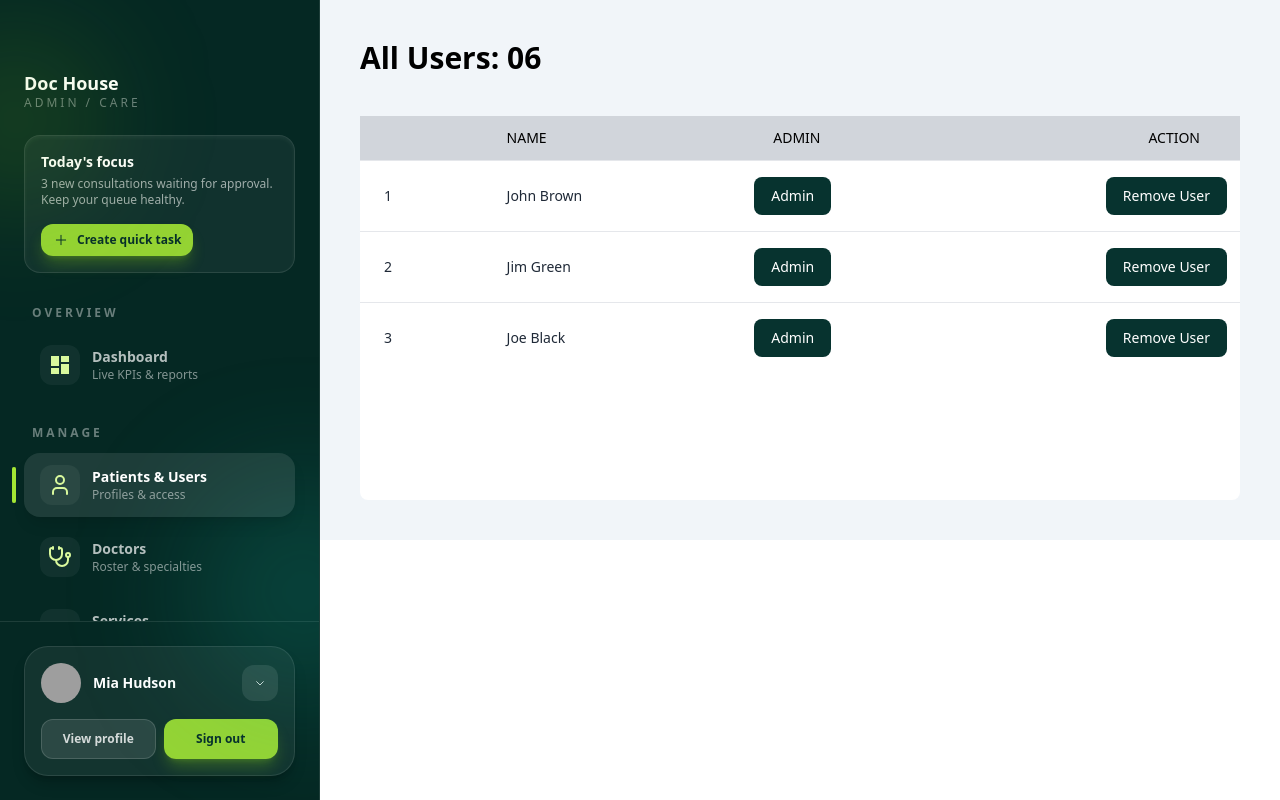
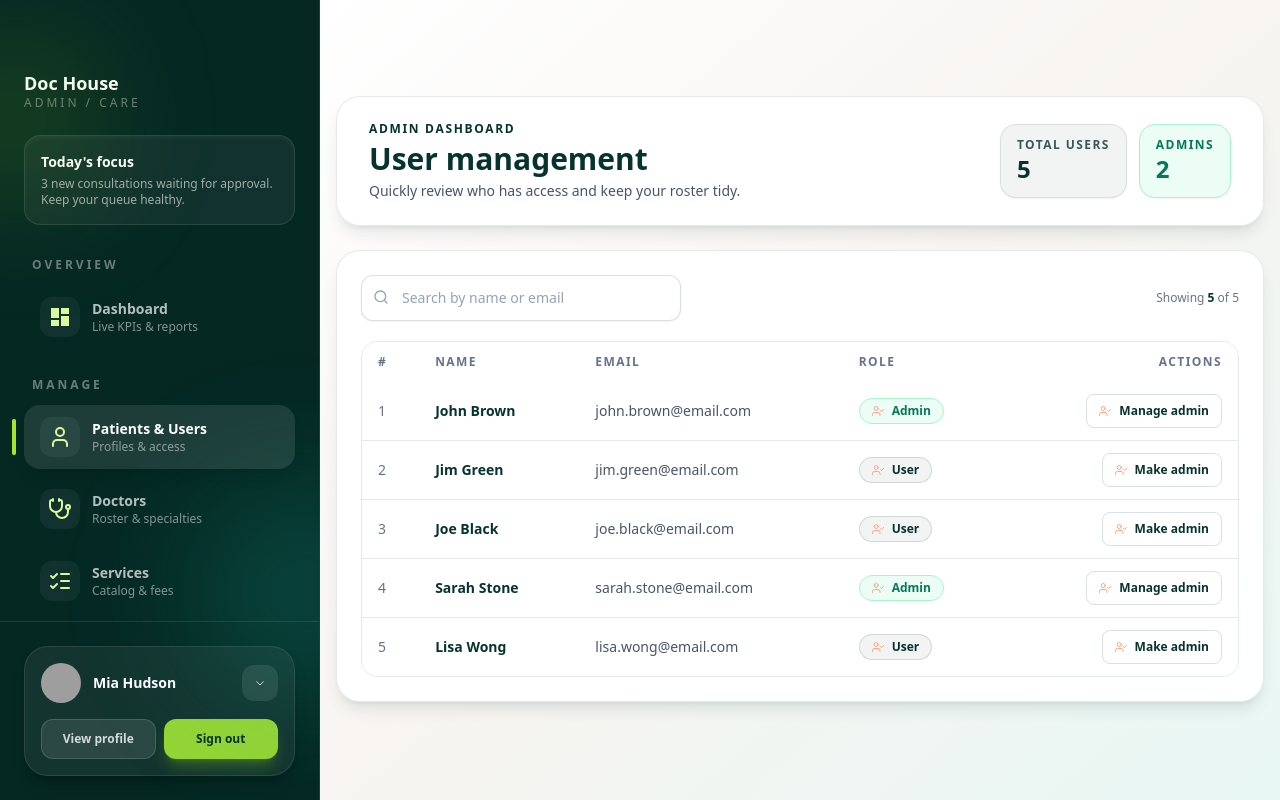
Before and after one commit to gmshimon/Doc_house_building, a React (Vite) app in the folder Frontend/: page /dashboard/admin-user in a window 1280 px wide. Built offline with nearby package versions, Linux system fonts and the light colour scheme; grey boxes are pictures that could not be loaded.

Commit message:
adjust the desing

```diff
--- a/Frontend/src/Component/Navbar/DashboardNavbar.jsx
+++ b/Frontend/src/Component/Navbar/DashboardNavbar.jsx
@@ -108,7 +108,7 @@ const DashboardNavbar = () => {
           <p className='mt-1 text-xs text-white/60'>
             3 new consultations waiting for approval. Keep your queue healthy.
           </p>
-          <button
+          {/* <button
             type='button'
             className='mt-4 inline-flex items-center gap-2 rounded-xl bg-lime-400/90 px-3 py-2 text-xs font-semibold text-[#062E2A] shadow-lg shadow-lime-500/30 transition hover:bg-lime-400 focus-visible:outline-none focus-visible:ring-2 focus-visible:ring-lime-500/70'
           >
@@ -126,7 +126,7 @@ const DashboardNavbar = () => {
               <path d='M5 12h14' />
             </svg>
             Create quick task
-          </button>
+          </button> */}
         </div>
 
         <div className='mt-8 space-y-7'>
--- a/Frontend/src/Page/AdminServices/AdminServices.jsx
+++ b/Frontend/src/Page/AdminServices/AdminServices.jsx
@@ -36,7 +36,7 @@ const MetricCard = ({ icon, label, value, helper }) => (
 )
 
 const AdminServices = () => {
-  const { doctors,getDoctorsLoading } = useSelector(state => state.doctors)
+  const { doctors,getDoctorsLoading } = useSelector(state => state.doctor)
   const {
     services,
     getServicesLoading,
--- a/Frontend/src/Page/AdminUserDashboard/AdminUserDashboard.jsx
+++ b/Frontend/src/Page/AdminUserDashboard/AdminUserDashboard.jsx
@@ -1,118 +1,130 @@
-import React from 'react'
+import React, { useMemo, useState } from 'react'
+import { FiSearch, FiUserCheck } from 'react-icons/fi'
+
+const mockUsers = [
+  { id: 1, name: 'John Brown', email: 'john.brown@email.com', role: 'ADMIN' },
+  { id: 2, name: 'Jim Green', email: 'jim.green@email.com', role: 'USER' },
+  { id: 3, name: 'Joe Black', email: 'joe.black@email.com', role: 'USER' },
+  { id: 4, name: 'Sarah Stone', email: 'sarah.stone@email.com', role: 'ADMIN' },
+  { id: 5, name: 'Lisa Wong', email: 'lisa.wong@email.com', role: 'USER' }
+]
 
 const AdminUserDashboard = () => {
+  const [search, setSearch] = useState('')
+
+  const totals = useMemo(
+    () => ({
+      users: mockUsers.length,
+      admins: mockUsers.filter(user => user.role === 'ADMIN').length
+    }),
+    []
+  )
+
+  const filteredUsers = useMemo(() => {
+    const term = search.trim().toLowerCase()
+    if (!term) return mockUsers
+    return mockUsers.filter(
+      user =>
+        user.name.toLowerCase().includes(term) || user.email.toLowerCase().includes(term)
+    )
+  }, [search])
+
   return (
-    <section className='p-10'>
-      <h1 className='text-3xl font-semibold'>All Users: 06</h1>
-      <div className='flex flex-col bg-white h-96 rounded-lg mt-10'>
-        <div className='-m-1.5 overflow-x-auto'>
-          <div className='p-1.5 min-w-full inline-block align-middle'>
-            <div className='overflow-hidden'>
-              <table className='min-w-full divide-y divide-gray-200 dark:divide-neutral-700'>
-                <thead className='bg-gray-300 rounded-lg px-5'>
-                  <tr>
-                    <th></th>
-                    <th
-                      scope='col'
-                      className='px-6 py-3 text-start text-sm font-medium text-black uppercase dark:text-neutral-500'
-                    >
-                      Name
-                    </th>
-                    <th
-                      scope='col'
-                      className='px-5 py-3 text-start text-sm font-medium text-black uppercase dark:text-neutral-500'
-                    >
-                      Admin
-                    </th>
-                    <th
-                      scope='col'
-                      className='pr-10 py-3 text-end text-sm font-medium text-black uppercase dark:text-neutral-500'
-                    >
-                      Action
-                    </th>
-                  </tr>
-                </thead>
-                <tbody className='divide-y divide-gray-200 dark:divide-neutral-700'>
-                  <tr>
-                    <td className='px-6 py-4 whitespace-nowrap text-sm font-medium text-gray-800 dark:text-neutral-200'>
-                      1
+    <section className='min-h-screen bg-gradient-to-br from-white via-[#f7f4f1] to-[#e8f7f4] pb-12 pt-24'>
+      <div className='mx-auto max-w-7xl space-y-6 px-4'>
+        <header className='flex flex-col gap-4 rounded-3xl border border-[#07332F]/10 bg-white/95 px-5 py-6 shadow-lg shadow-[#07332F]/10 backdrop-blur md:flex-row md:items-center md:justify-between md:px-8'>
+          <div className='space-y-1'>
+            <p className='text-xs font-semibold uppercase tracking-[0.14em] text-[#07332F]'>
+              Admin dashboard
+            </p>
+            <h1 className='text-3xl font-semibold text-[#07332F]'>User management</h1>
+            <p className='text-sm text-slate-600'>
+              Quickly review who has access and keep your roster tidy.
+            </p>
+          </div>
+          <div className='flex flex-wrap gap-3 text-sm'>
+            <div className='rounded-2xl border border-[#07332F]/10 bg-[#07332F]/5 px-4 py-3 shadow-sm'>
+              <p className='text-xs font-semibold uppercase tracking-[0.12em] text-[#07332F]/80'>
+                Total users
+              </p>
+              <p className='text-2xl font-semibold text-[#07332F]'>{totals.users}</p>
+            </div>
+            <div className='rounded-2xl border border-emerald-200 bg-emerald-50 px-4 py-3 shadow-sm'>
+              <p className='text-xs font-semibold uppercase tracking-[0.12em] text-emerald-700'>
+                Admins
+              </p>
+              <p className='text-2xl font-semibold text-emerald-700'>{totals.admins}</p>
+            </div>
+          </div>
+        </header>
+
+        <div className='rounded-3xl border border-[#07332F]/10 bg-white/95 p-5 shadow-lg shadow-[#07332F]/10 backdrop-blur md:p-6'>
+          <div className='flex flex-col gap-3 md:flex-row md:items-center md:justify-between'>
+            <div className='relative w-full md:w-80'>
+              <FiSearch className='pointer-events-none absolute left-3 top-3.5 text-slate-400' />
+              <input
+                type='text'
+                placeholder='Search by name or email'
+                value={search}
+                onChange={event => setSearch(event.target.value)}
+                className='w-full rounded-xl border border-[#07332F]/15 bg-white px-10 py-3 text-sm text-[#07332F] placeholder:text-slate-400 shadow-sm focus:border-[#F7A582] focus:ring-2 focus:ring-[#F7A582]/60 focus:outline-none'
+              />
+            </div>
+            <div className='text-xs text-slate-500'>
+              Showing <span className='font-semibold text-[#07332F]'>{filteredUsers.length}</span>{' '}
+              of {totals.users}
+            </div>
+          </div>
+
+          <div className='mt-5 overflow-hidden rounded-2xl border border-[#07332F]/10'>
+            <table className='min-w-full text-sm'>
+              <thead className='bg-white/80 text-left text-xs font-semibold uppercase tracking-[0.12em] text-slate-500'>
+                <tr>
+                  <th className='px-4 py-3'>#</th>
+                  <th className='px-4 py-3'>Name</th>
+                  <th className='px-4 py-3'>Email</th>
+                  <th className='px-4 py-3'>Role</th>
+                  <th className='px-4 py-3 text-right'>Actions</th>
+                </tr>
+              </thead>
+              <tbody className='divide-y divide-[#07332F]/10 bg-white/90'>
+                {filteredUsers.map((user, index) => (
+                  <tr key={user.id} className='transition hover:bg-[#07332F]/3'>
+                    <td className='px-4 py-3 text-slate-500'>{index + 1}</td>
+                    <td className='px-4 py-3 font-semibold text-[#07332F]'>{user.name}</td>
+                    <td className='px-4 py-3 text-slate-600'>{user.email}</td>
+                    <td className='px-4 py-3'>
+                      <span
+                        className={`inline-flex items-center gap-2 rounded-full border px-3 py-1 text-xs font-semibold ${
+                          user.role === 'ADMIN'
+                            ? 'border-emerald-200 bg-emerald-50 text-emerald-700'
+                            : 'border-[#07332F]/15 bg-[#07332F]/5 text-[#07332F]'
+                        }`}
+                      >
+                        <FiUserCheck className='text-[#F7A582]' />
+                        {user.role === 'ADMIN' ? 'Admin' : 'User'}
+                      </span>
                     </td>
-                    <td className='px-6 py-4 whitespace-nowrap text-sm font-medium text-gray-800 dark:text-neutral-200'>
-                      John Brown
-                    </td>
-
-                    <td className='py-4 whitespace-nowrap text-sm text-gray-800 dark:text-neutral-200'>
+                    <td className='px-4 py-3 text-right'>
                       <button
                         type='button'
-                        className='py-2 px-4 inline-flex items-center gap-x-2 text-sm font-medium rounded-lg border border-transparent bg-[#07332F] text-white hover:bg-[#07333F] focus:outline-hidden focus:bg-[#07332F] disabled:opacity-50 disabled:pointer-events-none'
+                        className='inline-flex items-center gap-2 rounded-lg border border-[#07332F]/15 px-3 py-2 text-xs font-semibold text-[#07332F] transition hover:border-[#07332F]/30 hover:bg-[#07332F]/5 focus:outline-none'
                       >
-                        Admin
-                      </button>
-                    </td>
-                    <td className=' py-4 whitespace-nowrap text-end text-sm font-medium'>
-                    <button
-                        type='button'
-                        className='py-2 mr-3 px-4 inline-flex items-center gap-x-2 text-sm font-medium rounded-lg border border-transparent bg-[#07332F] text-white hover:bg-[#07333F] focus:outline-hidden focus:bg-[#07332F] disabled:opacity-50 disabled:pointer-events-none'
-                      >
-                        Remove User
+                        <FiUserCheck className='text-[#F7A582]' />
+                        {user.role === 'ADMIN' ? 'Manage admin' : 'Make admin'}
                       </button>
                     </td>
                   </tr>
-
+                ))}
+                {!filteredUsers.length && (
                   <tr>
-                    <td className='px-6 py-4 whitespace-nowrap text-sm font-medium text-gray-800 dark:text-neutral-200'>
-                      2
-                    </td>
-                    <td className='px-6 py-4 whitespace-nowrap text-sm font-medium text-gray-800 dark:text-neutral-200'>
-                      Jim Green
-                    </td>
-
-                    <td className='py-4 whitespace-nowrap text-sm text-gray-800 dark:text-neutral-200'>
-                    <button
-                        type='button'
-                        className='py-2 px-4 inline-flex items-center gap-x-2 text-sm font-medium rounded-lg border border-transparent bg-[#07332F] text-white hover:bg-[#07333F] focus:outline-hidden focus:bg-[#07332F] disabled:opacity-50 disabled:pointer-events-none'
-                      >
-                        Admin
-                      </button>
-                    </td>
-                    <td className=' py-4 whitespace-nowrap text-end text-sm font-medium'>
-                    <button
-                        type='button'
-                        className='py-2 mr-3 px-4 inline-flex items-center gap-x-2 text-sm font-medium rounded-lg border border-transparent bg-[#07332F] text-white hover:bg-[#07333F] focus:outline-hidden focus:bg-[#07332F] disabled:opacity-50 disabled:pointer-events-none'
-                      >
-                        Remove User
-                      </button>
+                    <td colSpan='5' className='px-4 py-6 text-center text-sm text-slate-500'>
+                      No users match your search.
                     </td>
                   </tr>
-
-                  <tr>
-                    <td className='px-6 py-4 whitespace-nowrap text-sm font-medium text-gray-800 dark:text-neutral-200'>
-                      3
-                    </td>
-                    <td className='px-6 py-4 whitespace-nowrap text-sm font-medium text-gray-800 dark:text-neutral-200'>
-                      Joe Black
-                    </td>
-
-                    <td className='py-4 whitespace-nowrap text-sm text-gray-800 dark:text-neutral-200'>
-                    <button
-                        type='button'
-                        className='py-2 px-4 inline-flex items-center gap-x-2 text-sm font-medium rounded-lg border border-transparent bg-[#07332F] text-white hover:bg-[#07333F] focus:outline-hidden focus:bg-[#07332F] disabled:opacity-50 disabled:pointer-events-none'
-                      >
-                        Admin
-                      </button>
-                    </td>
-                    <td className=' py-4 whitespace-nowrap text-end text-sm font-medium'>
-                    <button
-                        type='button'
-                        className='py-2 mr-3 px-4 inline-flex items-center gap-x-2 text-sm font-medium rounded-lg border border-transparent bg-[#07332F] text-white hover:bg-[#07333F] focus:outline-hidden focus:bg-[#07332F] disabled:opacity-50 disabled:pointer-events-none'
-                      >
-                        Remove User
-                      </button>
-                    </td>
-                  </tr>
-                </tbody>
-              </table>
-            </div>
+                )}
+              </tbody>
+            </table>
           </div>
         </div>
       </div>
--- a/Frontend/src/Page/Profile/ProfilePage.jsx
+++ b/Frontend/src/Page/Profile/ProfilePage.jsx
@@ -21,6 +21,10 @@ const ProfilePage = () => {
   } = useSelector(state => state.authSlice)
   const [isEditOpen, setIsEditOpen] = useState(false)
   const dispatch = useDispatch()
+
+  useEffect(() => {
+      window.scrollTo(0, 0)
+    }, [])
 
   useEffect(() => {
     if (isUpdateUserSuccess||isUpdateUserImageSuccess) {
```
